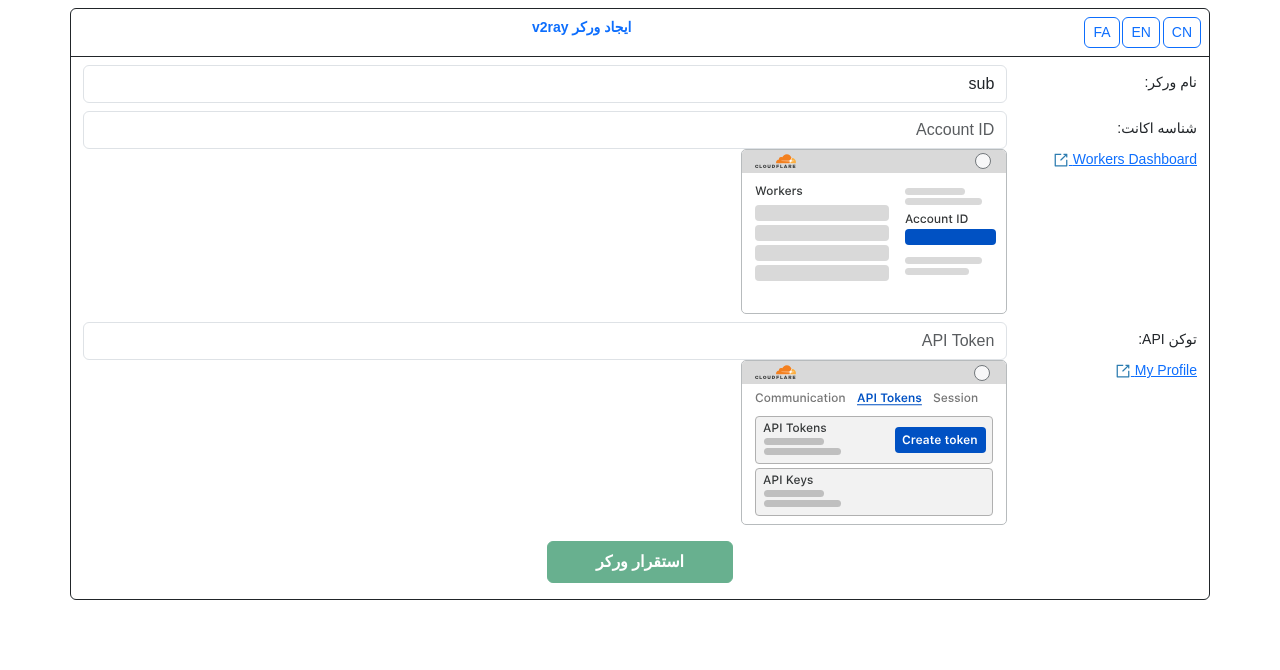
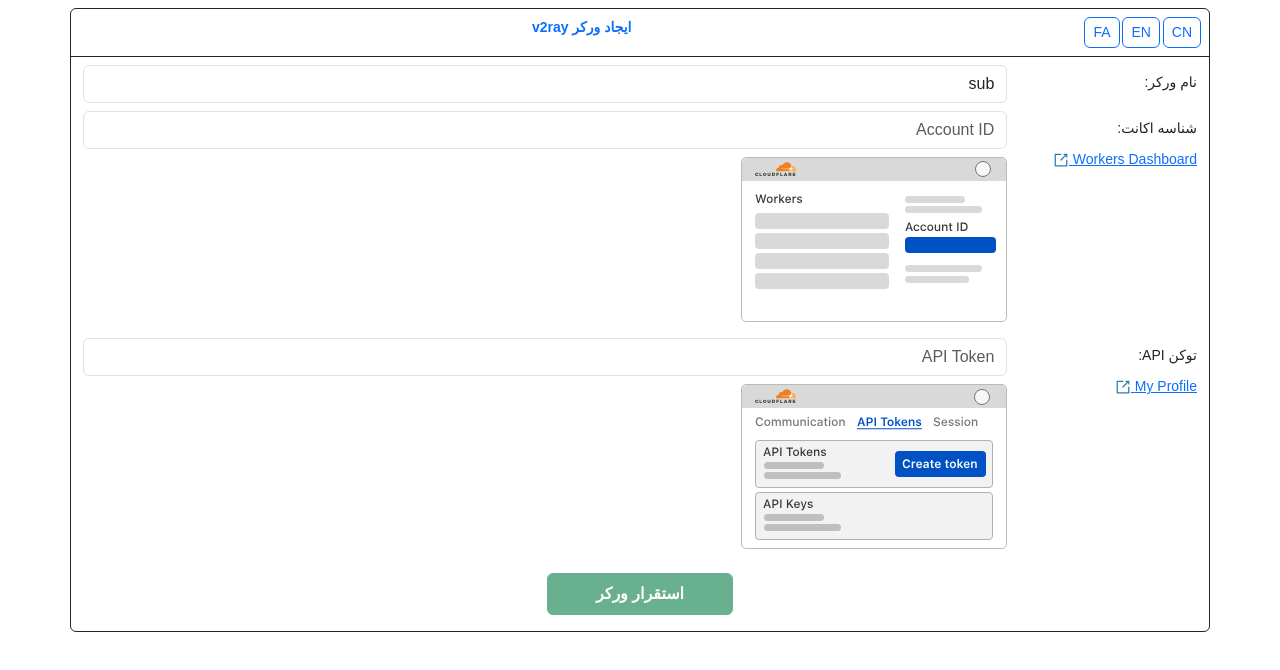
Before and after one commit to vfarid/v2ray-worker, a website: page docs/index.html in a window 1280 px wide. Drawn offline with nearby package versions, Linux system fonts and the light colour scheme; a web font is replaced by a local one.

Commit message:
Update index.html

```diff
--- a/docs/index.html
+++ b/docs/index.html
@@ -48,7 +48,7 @@
           </svg>
         </a>
       </div>
-      <div class="col-sm-12 col-md-9 col-lg-10">
+      <div class="col-sm-12 col-md-9 col-lg-10 py-2">
         <a class="text-blue-4 text-sm font-semibold" href="https://dash.cloudflare.com/?to=/:account/workers" rel="noopener noreferrer" target="_blank">
           <svg fill="none" xmlns="http://www.w3.org/2000/svg" viewBox="0 0 266 165" height="165">
             <rect x=".5" y=".5" width="265" height="164" rx="4.5" fill="#fff" stroke="#B7BBBD"></rect>
@@ -88,7 +88,7 @@
           </svg>
         </a>
       </div>
-      <div class="col-sm-12 col-md-9 col-lg-10">
+      <div class="col-sm-12 col-md-9 col-lg-10 py-2">
         <a class="text-blue-4 text-sm font-semibold" href="https://dash.cloudflare.com/profile/api-tokens" rel="noopener noreferrer" target="_blank">
           <svg fill="none" xmlns="http://www.w3.org/2000/svg" viewBox="0 0 266 165" height="165">
             <rect x=".5" y=".5" width="265" height="164" rx="4.5" fill="#fff" stroke="#B7BBBD"></rect>
```
